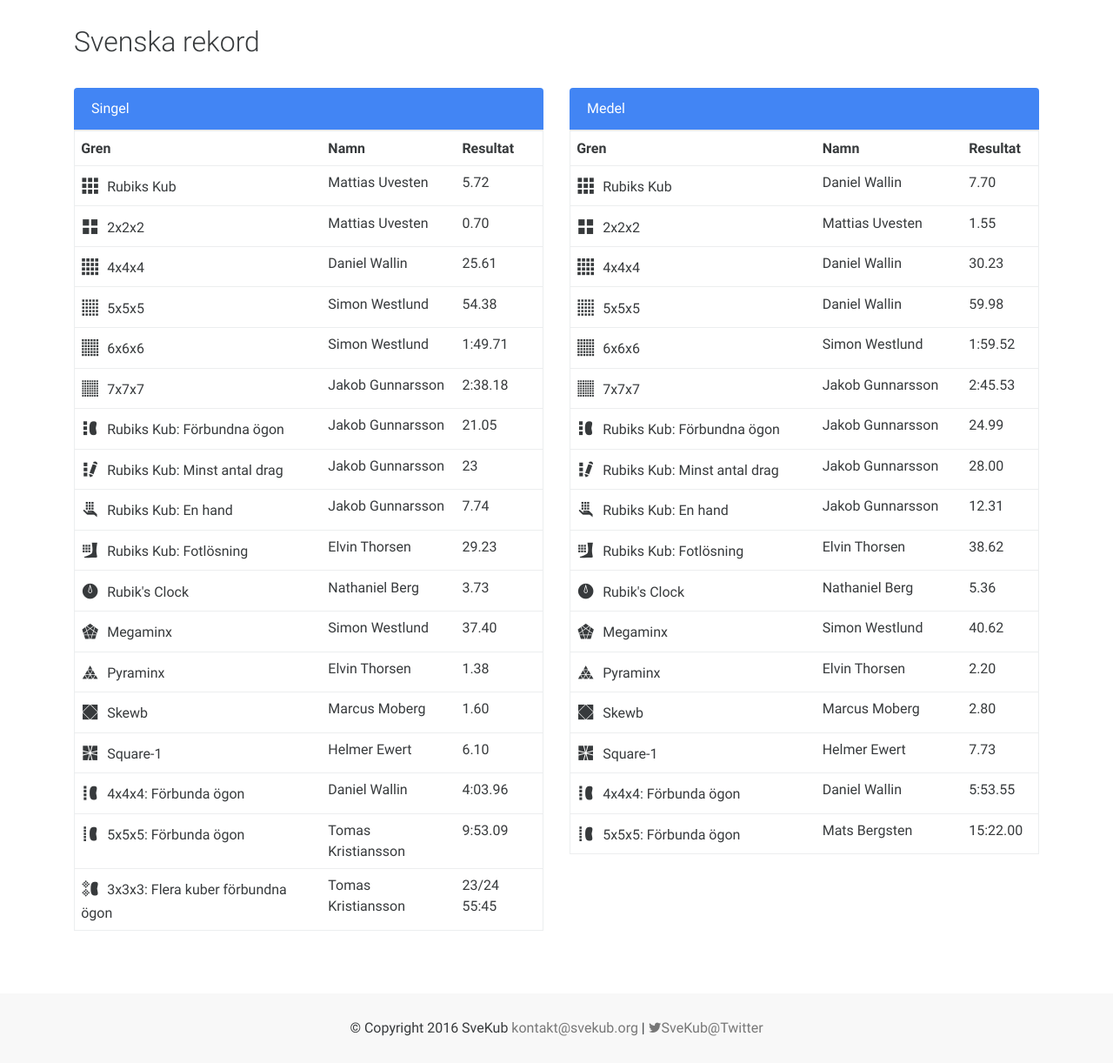
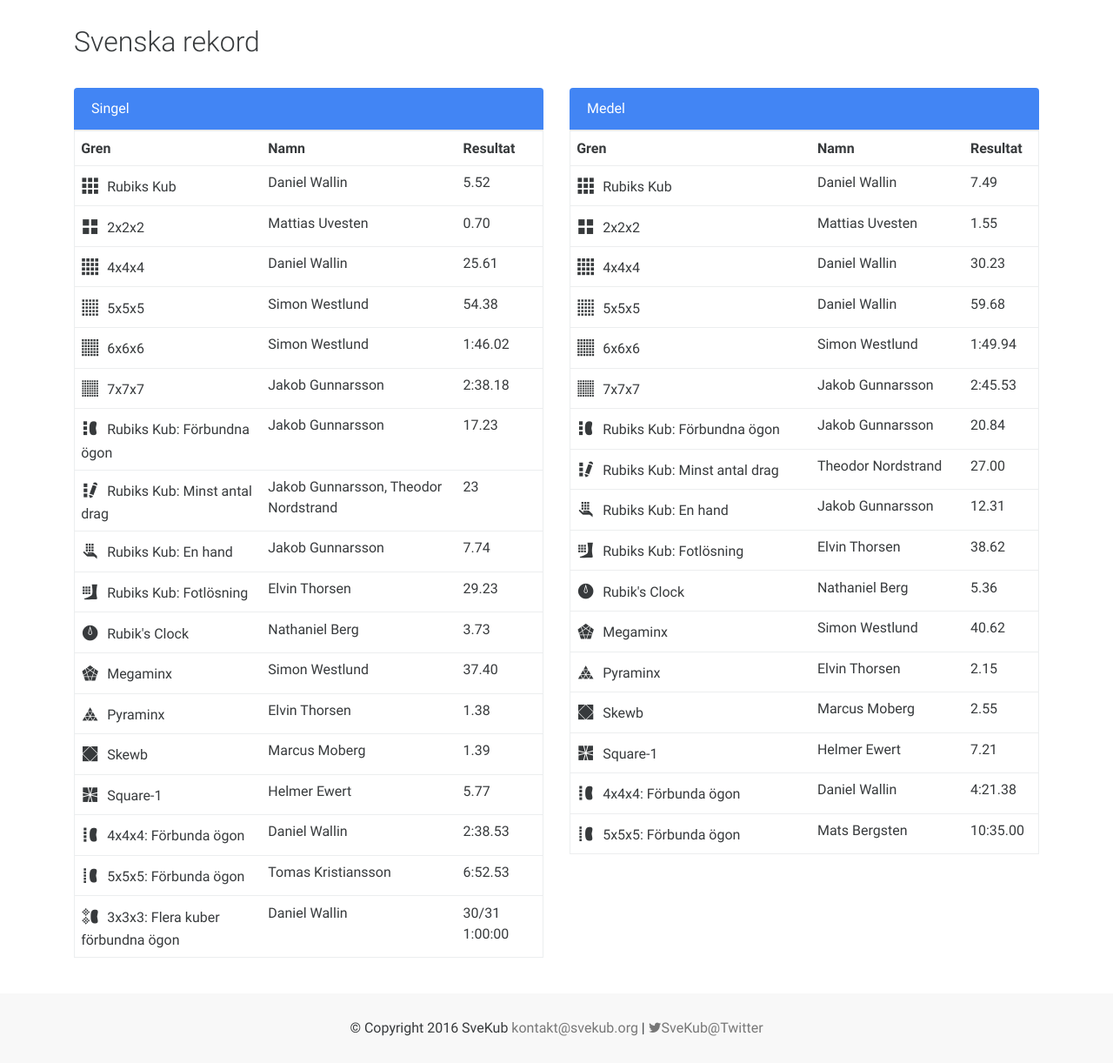
Before and after one commit to SveKub/SveKubOldSite, a Jekyll site: the page built from index.html, in a window 1280 px wide and 1400 px high, scrolled down 738 px, cut to the strip 178-1400 px from the top of the window. Shown: the whole strip at 87% size. Built offline with Jekyll 4.4.1, drawn with Linux system fonts in a browser that asks for light colours; nearby versions of some CDN libraries; before the commit the page ends 2107 px from its top, so only the background shows below that.

Commit message:
Update index.html

```diff
--- a/index.html
+++ b/index.html
@@ -73,24 +73,24 @@ activeMenu: none
                 <div class="card-header primary-color white-text">Singel</div>
                 <table class="table records">
                     <tr><th>Gren</th><th>Namn</th><th>Resultat</th></tr>
-                    <tr><td><span class="cubing-icon icon-333"> </span><span> Rubiks Kub</span></td><td>Mattias Uvesten</td><td>5.72</td></tr>
+                    <tr><td><span class="cubing-icon icon-333"> </span><span> Rubiks Kub</span></td><td>Daniel Wallin</td><td>5.52</td></tr>
                     <tr><td><span class="cubing-icon icon-222"> </span><span> 2x2x2</span></td><td>Mattias Uvesten</td><td>0.70</td></tr>
                     <tr><td><span class="cubing-icon icon-444"> </span><span> 4x4x4</span></td><td>Daniel Wallin</td><td>25.61</td></tr>
                     <tr><td><span class="cubing-icon icon-555"> </span><span> 5x5x5</span></td><td>Simon Westlund</td><td>54.38</td></tr>
-                    <tr><td><span class="cubing-icon icon-666"> </span><span> 6x6x6</span></td><td>Simon Westlund</td><td>1:49.71</td></tr>
+                    <tr><td><span class="cubing-icon icon-666"> </span><span> 6x6x6</span></td><td>Simon Westlund</td><td>1:46.02</td></tr>
                     <tr><td><span class="cubing-icon icon-777"> </span><span> 7x7x7</span></td><td>Jakob Gunnarsson</td><td>2:38.18</td></tr>
-                    <tr><td><span class="cubing-icon icon-333bf"> </span><span> Rubiks Kub: Förbundna ögon</span></td><td>Jakob Gunnarsson</td><td>21.05</td></tr>
-                    <tr><td><span class="cubing-icon icon-333fm"> </span><span> Rubiks Kub: Minst antal drag</span></td><td>Jakob Gunnarsson</td><td>23</td></tr>
+                    <tr><td><span class="cubing-icon icon-333bf"> </span><span> Rubiks Kub: Förbundna ögon</span></td><td>Jakob Gunnarsson</td><td>17.23</td></tr>
+                    <tr><td><span class="cubing-icon icon-333fm"> </span><span> Rubiks Kub: Minst antal drag</span></td><td>Jakob Gunnarsson, Theodor Nordstrand</td><td>23</td></tr>
                     <tr><td><span class="cubing-icon icon-333oh"> </span><span> Rubiks Kub: En hand</span></td><td>Jakob Gunnarsson</td><td>7.74</td></tr>
                     <tr><td><span class="cubing-icon icon-333ft"> </span><span> Rubiks Kub: Fotlösning</span></td><td>Elvin Thorsen</td><td>29.23</td></tr>
                     <tr><td><span class="cubing-icon icon-clock"> </span><span> Rubik's Clock</span></td><td>Nathaniel Berg</td><td>3.73</td></tr>
                     <tr><td><span class="cubing-icon icon-minx"> </span><span> Megaminx</span></td><td>Simon Westlund</td><td>37.40</td></tr>
                     <tr><td><span class="cubing-icon icon-pyram"> </span><span> Pyraminx</span></td><td>Elvin Thorsen</td><td>1.38</td></tr>
-                    <tr><td><span class="cubing-icon icon-skewb"> </span><span> Skewb</span></td><td>Marcus Moberg</td><td>1.60</td></tr>
-                    <tr><td><span class="cubing-icon icon-sq1"> </span><span> Square-1</span></td><td>Helmer Ewert</td><td>6.10</td></tr>
-                    <tr><td><span class="cubing-icon icon-444bf"> </span><span> 4x4x4: Förbunda ögon</span></td><td>Daniel Wallin</td><td>4:03.96</td></tr>
-                    <tr><td><span class="cubing-icon icon-555bf"> </span><span> 5x5x5: Förbunda ögon</span></td><td>Tomas Kristiansson</td><td>9:53.09</td></tr>
-                    <tr><td><span class="cubing-icon icon-333mbf"> </span><span> 3x3x3: Flera kuber förbundna ögon</span></td><td>Tomas Kristiansson</td><td>23/24 55:45</td></tr>
+                    <tr><td><span class="cubing-icon icon-skewb"> </span><span> Skewb</span></td><td>Marcus Moberg</td><td>1.39</td></tr>
+                    <tr><td><span class="cubing-icon icon-sq1"> </span><span> Square-1</span></td><td>Helmer Ewert</td><td>5.77</td></tr>
+                    <tr><td><span class="cubing-icon icon-444bf"> </span><span> 4x4x4: Förbunda ögon</span></td><td>Daniel Wallin</td><td>2:38.53</td></tr>
+                    <tr><td><span class="cubing-icon icon-555bf"> </span><span> 5x5x5: Förbunda ögon</span></td><td>Tomas Kristiansson</td><td>6:52.53</td></tr>
+                    <tr><td><span class="cubing-icon icon-333mbf"> </span><span> 3x3x3: Flera kuber förbundna ögon</span></td><td>Daniel Wallin</td><td>30/31 1:00:00</td></tr>
                 </table>
           </div>
         </div>
@@ -99,25 +99,23 @@ activeMenu: none
                 <div class="card-header primary-color white-text">Medel</div>
                 <table class="table records">
                     <tr><th>Gren</th><th>Namn</th><th>Resultat</th></tr>
-                    <tr><td><span class="cubing-icon icon-333"> </span><span> Rubiks Kub</span></td><td>Daniel Wallin</td><td>7.70</td></tr>
+                    <tr><td><span class="cubing-icon icon-333"> </span><span> Rubiks Kub</span></td><td>Daniel Wallin</td><td>7.49</td></tr>
                     <tr><td><span class="cubing-icon icon-222"> </span><span> 2x2x2</span></td><td>Mattias Uvesten</td><td>1.55</td></tr>
                     <tr><td><span class="cubing-icon icon-444"> </span><span> 4x4x4</span></td><td>Daniel Wallin</td><td>30.23</td></tr>
-                    <tr><td><span class="cubing-icon icon-555"> </span><span> 5x5x5</span></td><td>Daniel Wallin</td><td>59.98</td></tr>
-                    <tr><td><span class="cubing-icon icon-666"> </span><span> 6x6x6</span></td><td>Simon Westlund</td><td>1:59.52</td></tr>
+                    <tr><td><span class="cubing-icon icon-555"> </span><span> 5x5x5</span></td><td>Daniel Wallin</td><td>59.68</td></tr>
+                    <tr><td><span class="cubing-icon icon-666"> </span><span> 6x6x6</span></td><td>Simon Westlund</td><td>1:49.94</td></tr>
                     <tr><td><span class="cubing-icon icon-777"> </span><span> 7x7x7</span></td><td>Jakob Gunnarsson</td><td>2:45.53</td></tr>
-                    <tr><td><span class="cubing-icon icon-333bf"> </span><span> Rubiks Kub: Förbundna ögon</span></td><td>Jakob Gunnarsson</td><td>24.99</td></tr>
-                    <tr><td><span class="cubing-icon icon-333fm"> </span><span> Rubiks Kub: Minst antal drag</span></td><td>Jakob Gunnarsson</td><td>28.00</td></tr>
+                    <tr><td><span class="cubing-icon icon-333bf"> </span><span> Rubiks Kub: Förbundna ögon</span></td><td>Jakob Gunnarsson</td><td>20.84</td></tr>
+                    <tr><td><span class="cubing-icon icon-333fm"> </span><span> Rubiks Kub: Minst antal drag</span></td><td>Theodor Nordstrand</td><td>27.00</td></tr>
                     <tr><td><span class="cubing-icon icon-333oh"> </span><span> Rubiks Kub: En hand</span></td><td>Jakob Gunnarsson</td><td>12.31</td></tr>
                     <tr><td><span class="cubing-icon icon-333ft"> </span><span> Rubiks Kub: Fotlösning</span></td><td>Elvin Thorsen</td><td>38.62</td></tr>
                     <tr><td><span class="cubing-icon icon-clock"> </span><span> Rubik's Clock</span></td><td>Nathaniel Berg</td><td>5.36</td></tr>
                     <tr><td><span class="cubing-icon icon-minx"> </span><span> Megaminx</span></td><td>Simon Westlund</td><td>40.62</td></tr>
-                    <tr><td><span class="cubing-icon icon-pyram"> </span><span> Pyraminx</span></td><td>Elvin Thorsen</td><td>2.20</td></tr>
-                    <tr><td><span class="cubing-icon icon-skewb"> </span><span> Skewb</span></td><td>Marcus Moberg</td><td>2.80</td></tr>
-                    <tr><td><span class="cubing-icon icon-sq1"> </span><span> Square-1</span></td><td>Helmer Ewert</td><td>7.73</td></tr>
-                    <tr><td><span class="cubing-icon icon-444bf"> </span><span> 4x4x4: Förbunda ögon</span></td><td>Daniel Wallin</td><td>5:53.55</td></tr>
-                    <tr><td><span class="cubing-icon icon-555bf"> </span><span> 5x5x5: Förbunda ögon</span></td><td>Mats Bergsten</td><td>15:22.00</td></tr>
-
-
+                    <tr><td><span class="cubing-icon icon-pyram"> </span><span> Pyraminx</span></td><td>Elvin Thorsen</td><td>2.15</td></tr>
+                    <tr><td><span class="cubing-icon icon-skewb"> </span><span> Skewb</span></td><td>Marcus Moberg</td><td>2.55</td></tr>
+                    <tr><td><span class="cubing-icon icon-sq1"> </span><span> Square-1</span></td><td>Helmer Ewert</td><td>7.21</td></tr>
+                    <tr><td><span class="cubing-icon icon-444bf"> </span><span> 4x4x4: Förbunda ögon</span></td><td>Daniel Wallin</td><td>4:21.38</td></tr>
+                    <tr><td><span class="cubing-icon icon-555bf"> </span><span> 5x5x5: Förbunda ögon</span></td><td>Mats Bergsten</td><td>10:35.00</td></tr>
                 </table>
             </div>
         </div>
```
